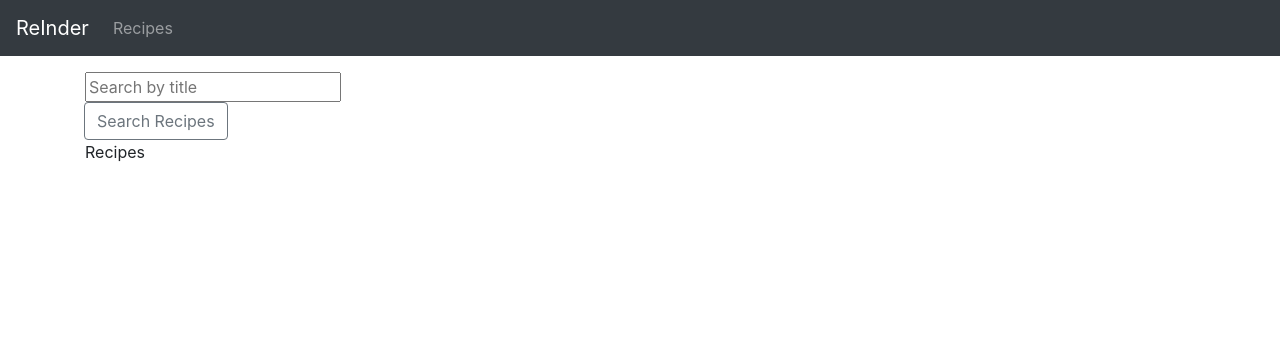
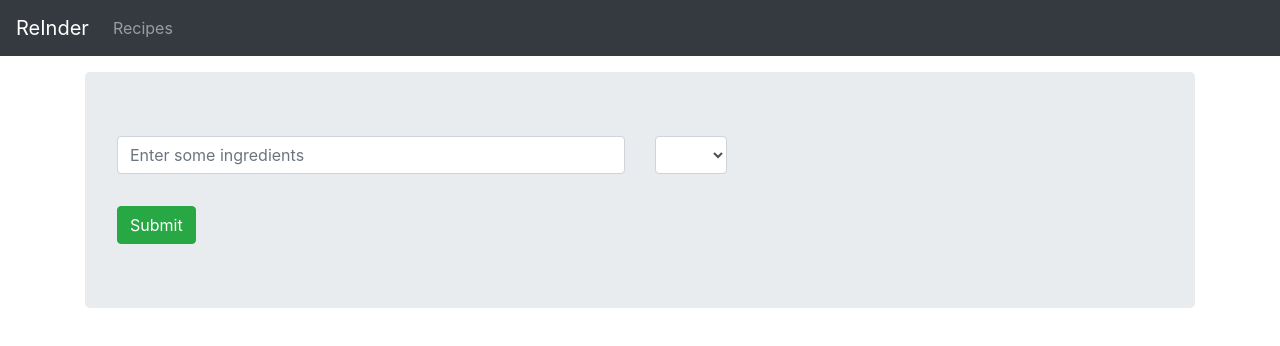
Before and after one commit to jacobsaini/Refinder-old, an Angular app in the folder Angular/: page /recipes in a window 1280 px wide. Shown: the top 346 px of the page. Built offline with nearby package versions, Linux system fonts and the light colour scheme.

Commit message:
Setup card grid for recipes

```diff
--- a/Angular/src/app/comp/recipe-list/recipe-list.component.css
+++ b/Angular/src/app/comp/recipe-list/recipe-list.component.css
@@ -0,0 +1,20 @@
+.jumbotron{
+    /* background-color: white; */
+}
+
+#num {
+    width:4.5em;
+}
+
+.input > input {
+    width:50em;
+    height:3em;
+}
+button {
+    margin-top:2em;
+}
+
+.card {
+    width:20em;
+    margin-bottom:1em;
+}
--- a/Angular/src/app/comp/recipe-list/recipe-list.component.html
+++ b/Angular/src/app/comp/recipe-list/recipe-list.component.html
@@ -1,12 +1,48 @@
-<div>
-  <input type="text" placeholder="Search by title" [(ngModel)]="ingredients" />
-  <div class="input-group-append">
-     <button class="btn btn-outline-secondary" type="button" (click)="getByIngredients()">
-        Search Recipes
-    </button>
+<div class="jumbotron input">
+    <div class="row">
+      <div class="col">
+        <input type="text" class="form-control" id="ingredients" placeholder="Enter some ingredients" [(ngModel)]= "ingredients">
+      </div>
+      <div class="col">
+        <select class="form-control" id="num" [(ngModel)]= "number">
+          <option>5</option>
+          <option>6</option>
+          <option>7</option>
+          <option>8</option>
+          <option>9</option>
+          <option>10</option>
+          <option>11</option>
+          <option>12</option>
+          <option>13</option>
+          <option>14</option>
+          <option>15</option>
+          <option>16</option>
+          <option>17</option>
+          <option>18</option>
+          <option>19</option>
+          <option>20</option>
+        </select>
+      </div>
+    </div>
+    <button (click)="getByIngredients()" type="button" class="btn btn-success">Submit</button>
+
+</div>
+
+ <div class="container">
+   <div class="row">
+     <div class="col" *ngFor="let recipe of recipes">
+
+  <div class="card" >
+  <img class="card-img-top" src="{{recipe.image}}" alt="Card image cap">
+  <div class="card-body">
+    <h5 class="card-title">{{recipe.title | slice:0:26}}</h5>
+    <p class="card-text">Some quick example text to build on the card title and make up the bulk of the card's content.</p>
+    <a href="#" class="btn btn-primary">Go somewhere</a>
   </div>
 </div>
-<p>Recipes</p>
-<div class="container" *ngFor="let recipe of recipes">
-  <p>{{recipe.title}}</p>
 </div>
+</div>
+</div>
+
+
+  <!-- <p><img src="{{recipe.image}}"> -- {{recipe.title}}</p> -->
--- a/Angular/src/app/comp/recipe-list/recipe-list.component.ts
+++ b/Angular/src/app/comp/recipe-list/recipe-list.component.ts
@@ -7,8 +7,8 @@ import { RecipeService} from '../../services/recipe-service.service'
   styleUrls: ['./recipe-list.component.css']
 })
 export class RecipeListComponent implements OnInit {
-
   ingredients: '';
+  number: '';
   recipes:any;
   constructor(private recipeService: RecipeService) { }
 
@@ -16,7 +16,8 @@ export class RecipeListComponent implements OnInit {
   }
 
   getByIngredients () {
-    this.recipeService.getByIngredient(this.ingredients)
+    console.log(this.ingredients,this.number)
+    this.recipeService.getByIngredient(this.ingredients,this.number)
     .subscribe(recipes => {
       this.recipes = recipes;
       console.log(recipes)
--- a/Angular/src/app/services/recipe-service.service.ts
+++ b/Angular/src/app/services/recipe-service.service.ts
@@ -10,8 +10,8 @@ export class RecipeService {
 
   constructor(private http: HttpClient) { }
 
-  getByIngredient (ingredients){
-    return this.http.get(`${baseUrl}?ingredients=${ingredients}`)
+  getByIngredient (ingredients,number){
+    return this.http.get(`${baseUrl}?ingredients=${ingredients}&number=${number}`)
 
   }
 }
```
Also changed, not shown: 1 other file (tests, documents, lock files or other folders).
